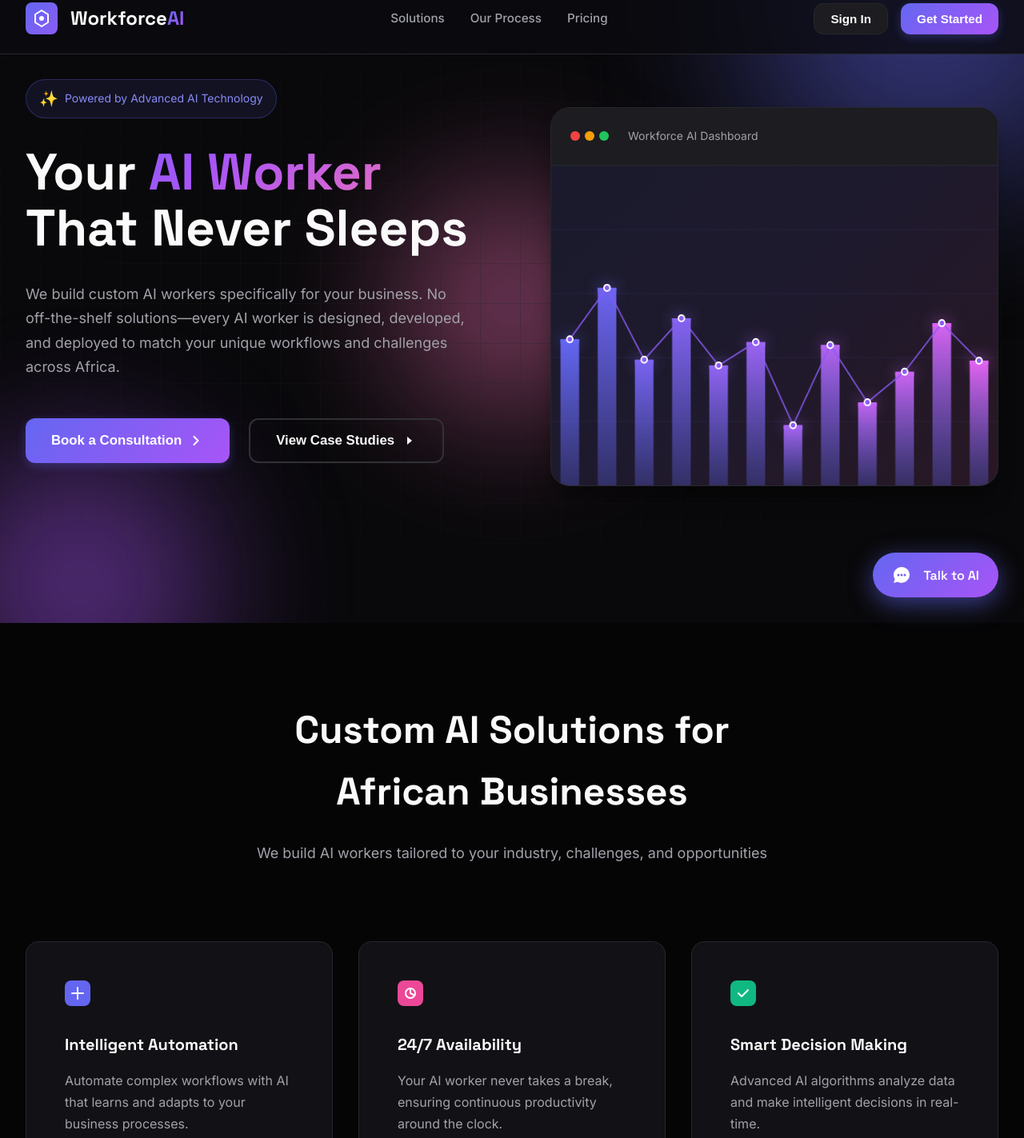
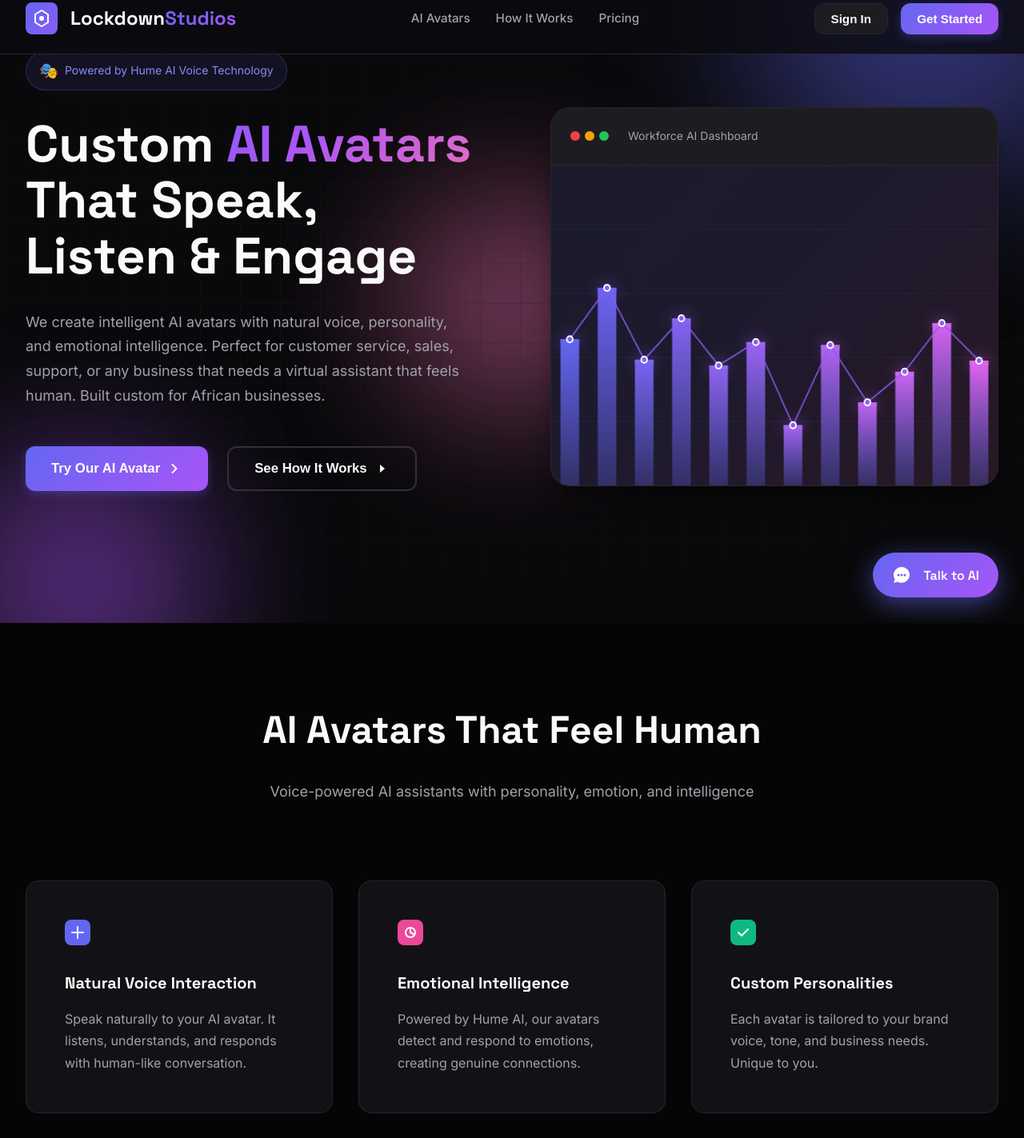
Before and after one commit to bladestone69/workforce-ai-website, a website: page index.html in a window 1280 px wide. Shown: the part 21-1444 px from the top of the page at 80% size. Drawn offline with Linux system fonts and the light colour scheme; a script that the page names is missing.

Commit message:
Rebranded to Lockdown Studios with AI Avatars as featured product

```diff
--- a/index.html
+++ b/index.html
@@ -5,8 +5,8 @@
     <meta charset="UTF-8">
     <meta name="viewport" content="width=device-width, initial-scale=1.0">
     <meta name="description"
-        content="Workforce AI - Your intelligent AI worker that automates tasks, boosts productivity, and transforms your business operations with cutting-edge artificial intelligence.">
-    <title>Workforce AI - Your AI Worker | Intelligent Automation</title>
+        content="Lockdown Studios - Create custom AI Avatars with voice, personality, and intelligence. Transform your business with AI-powered virtual assistants that speak, listen, and engage naturally.">
+    <title>Lockdown Studios | Custom AI Avatars & Voice Assistants</title>
     <link rel="preconnect" href="https://fonts.googleapis.com">
     <link rel="preconnect" href="https://fonts.gstatic.com" crossorigin>
     <link
@@ -36,11 +36,11 @@
                             </linearGradient>
                         </defs>
                     </svg>
-                    <span class="logo-text">Workforce<span class="logo-accent">AI</span></span>
+                    <span class="logo-text">Lockdown<span class="logo-accent">Studios</span></span>
                 </div>
                 <div class="nav-links">
-                    <a href="#features" class="nav-link">Solutions</a>
-                    <a href="#our-process" class="nav-link">Our Process</a>
+                    <a href="#features" class="nav-link">AI Avatars</a>
+                    <a href="#our-process" class="nav-link">How It Works</a>
                     <a href="#pricing" class="nav-link">Pricing</a>
                 </div>
                 <div class="nav-actions">
@@ -67,28 +67,28 @@
         <div class="container">
             <div class="hero-content">
                 <div class="hero-badge">
-                    <span class="badge-icon">✨</span>
-                    <span>Powered by Advanced AI Technology</span>
+                    <span class="badge-icon">🎭</span>
+                    <span>Powered by Hume AI Voice Technology</span>
                 </div>
                 <h1 class="hero-title">
-                    Your <span class="gradient-text">AI Worker</span><br>
-                    That Never Sleeps
+                    Custom <span class="gradient-text">AI Avatars</span><br>
+                    That Speak, Listen & Engage
                 </h1>
                 <p class="hero-description">
-                    We build custom AI workers specifically for your business. No off-the-shelf solutions—every AI
-                    worker is designed,
-                    developed, and deployed to match your unique workflows and challenges across Africa.
+                    We create intelligent AI avatars with natural voice, personality, and emotional intelligence.
+                    Perfect for customer service, sales, support, or any business that needs a virtual assistant
+                    that feels human. Built custom for African businesses.
                 </p>
                 <div class="hero-cta">
                     <button class="btn-primary btn-large" id="btn-hero-start">
-                        Book a Consultation
+                        Try Our AI Avatar
                         <svg width="20" height="20" viewBox="0 0 20 20" fill="none">
                             <path d="M7.5 15L12.5 10L7.5 5" stroke="currentColor" stroke-width="2"
                                 stroke-linecap="round" stroke-linejoin="round" />
                         </svg>
                     </button>
                     <button class="btn-outline btn-large" id="btn-hero-demo">
-                        View Case Studies
+                        See How It Works
                         <svg width="20" height="20" viewBox="0 0 20 20" fill="none">
                             <path d="M8 5L14 10L8 15V5Z" fill="currentColor" />
                         </svg>
@@ -113,9 +113,9 @@
     <section class="features" id="features">
         <div class="container">
             <div class="section-header">
-                <h2 class="section-title">Custom AI Solutions for African Businesses</h2>
-                <p class="section-description">We build AI workers tailored to your industry, challenges, and
-                    opportunities</p>
+                <h2 class="section-title">AI Avatars That Feel Human</h2>
+                <p class="section-description">Voice-powered AI assistants with personality, emotion, and intelligence
+                </p>
             </div>
             <div class="features-grid">
                 <div class="feature-card">
@@ -131,9 +131,9 @@
                             </defs>
                         </svg>
                     </div>
-                    <h3 class="feature-title">Intelligent Automation</h3>
-                    <p class="feature-description">Automate complex workflows with AI that learns and adapts to your
-                        business processes.</p>
+                    <h3 class="feature-title">Natural Voice Interaction</h3>
+                    <p class="feature-description">Speak naturally to your AI avatar. It listens, understands, and
+                        responds with human-like conversation.</p>
                 </div>
                 <div class="feature-card">
                     <div class="feature-icon">
@@ -149,9 +149,9 @@
                             </defs>
                         </svg>
                     </div>
-                    <h3 class="feature-title">24/7 Availability</h3>
-                    <p class="feature-description">Your AI worker never takes a break, ensuring continuous productivity
-                        around the clock.</p>
+                    <h3 class="feature-title">Emotional Intelligence</h3>
+                    <p class="feature-description">Powered by Hume AI, our avatars detect and respond to emotions,
+                        creating genuine connections.</p>
                 </div>
                 <div class="feature-card">
                     <div class="feature-icon">
@@ -167,9 +167,9 @@
                             </defs>
                         </svg>
                     </div>
-                    <h3 class="feature-title">Smart Decision Making</h3>
-                    <p class="feature-description">Advanced AI algorithms analyze data and make intelligent decisions in
-                        real-time.</p>
+                    <h3 class="feature-title">Custom Personalities</h3>
+                    <p class="feature-description">Each avatar is tailored to your brand voice, tone, and business
+                        needs. Unique to you.</p>
                 </div>
                 <div class="feature-card">
                     <div class="feature-icon">
```
